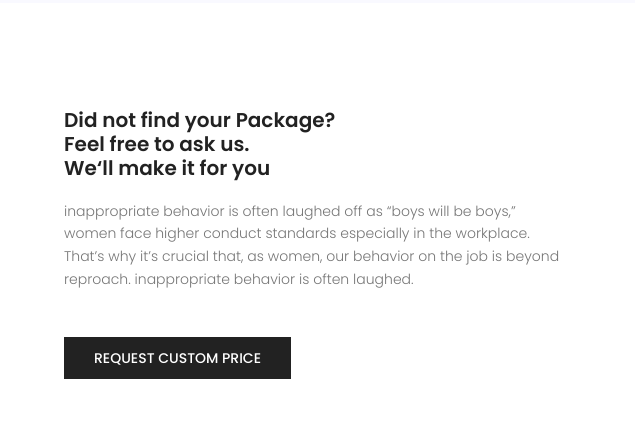
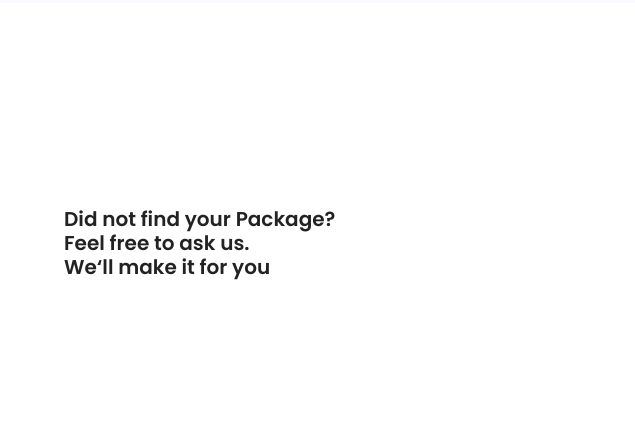
Before and after one commit to akuadane/travel, a plain HTML site: page hotels.html in a window 1280 px wide. Shown: the part 2513-2942 px from the top of the page, 0-635 px from the left. Drawn offline with Linux system fonts and the light colour scheme; some packages are replaced by stand-ins of ours.

Commit message:
about page changes

```diff
--- a/hotels.html
+++ b/hotels.html
@@ -265,9 +265,6 @@
             <div class="row align-items-center justify-content-end">
                 <div class="col-lg-6 col-md-12 home-about-left">
                     <h1> Did not find your Package? <br> Feel free to ask us. <br> We‘ll make it for you </h1>
-                    <p> inappropriate behavior is often laughed off as “boys will be boys,” women face higher conduct standards especially in the workplace. That’s why it’s crucial that, as women, our behavior on the job is beyond reproach. inappropriate
-                        behavior is often laughed. </p>
-                    <a href="#" class="primary-btn text-uppercase">request custom price</a>
                 </div>
                 <div class="col-lg-6 col-md-12 home-about-right no-padding">
                     <img class="img-fluid" src="img/SemeinMount.jpg" alt="">
```
